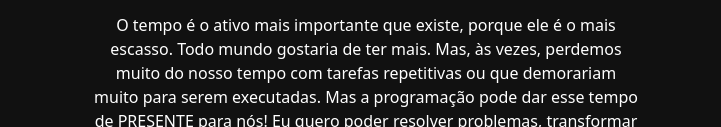
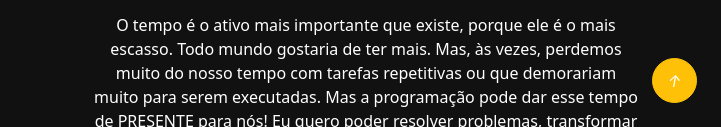
Before and after one commit to AgostinhoAlves15/Portfolio-HTML-CSS-Bootstrap, a plain HTML site: page index.html in a window 1280 px wide. Shown: the part 673-800 px from the top of the page, 559-1280 px from the left. Drawn offline with nearby package versions, Linux system fonts and the light colour scheme.

Commit message:
feat: Adição de um botão de voltar ao topo da página

```diff
--- a/index.html
+++ b/index.html
@@ -205,6 +205,10 @@
             All Rights Reserved.
         </p>
         </div>
+        <!-- Botão de voltar ao topo -->
+        <a href="#" class="btn btn-warning rounded-circle position-fixed bottom-0 end-0 m-4 d-flex justify-content-center align-items-center" style="width: 45px; height: 45px;">
+            <i class="text-white">↑</i>
+            </a>
     </footer>
     <script src="https://cdn.jsdelivr.net/npm/bootstrap@5.3.3/dist/js/bootstrap.bundle.min.js"></script>
 </body>
```
